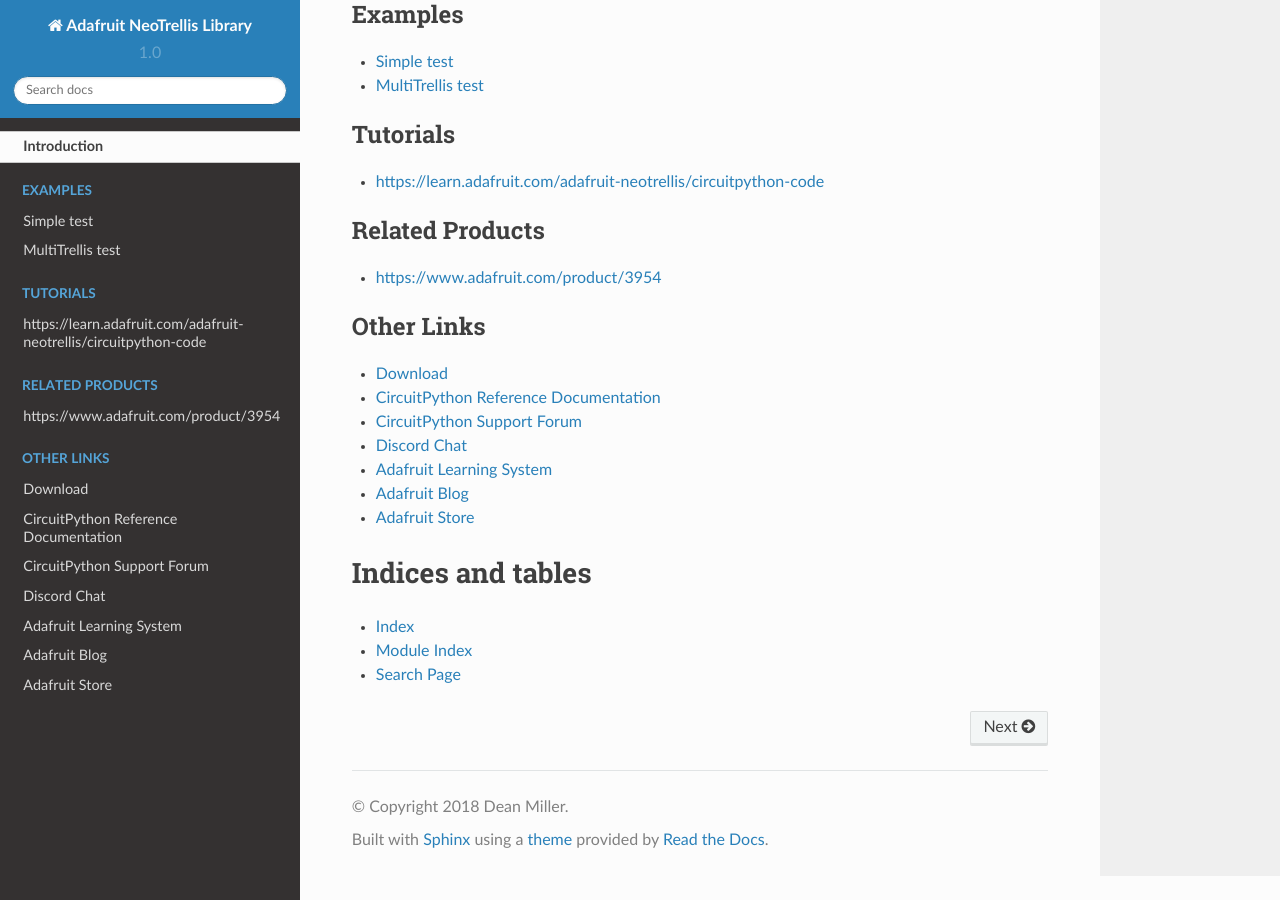
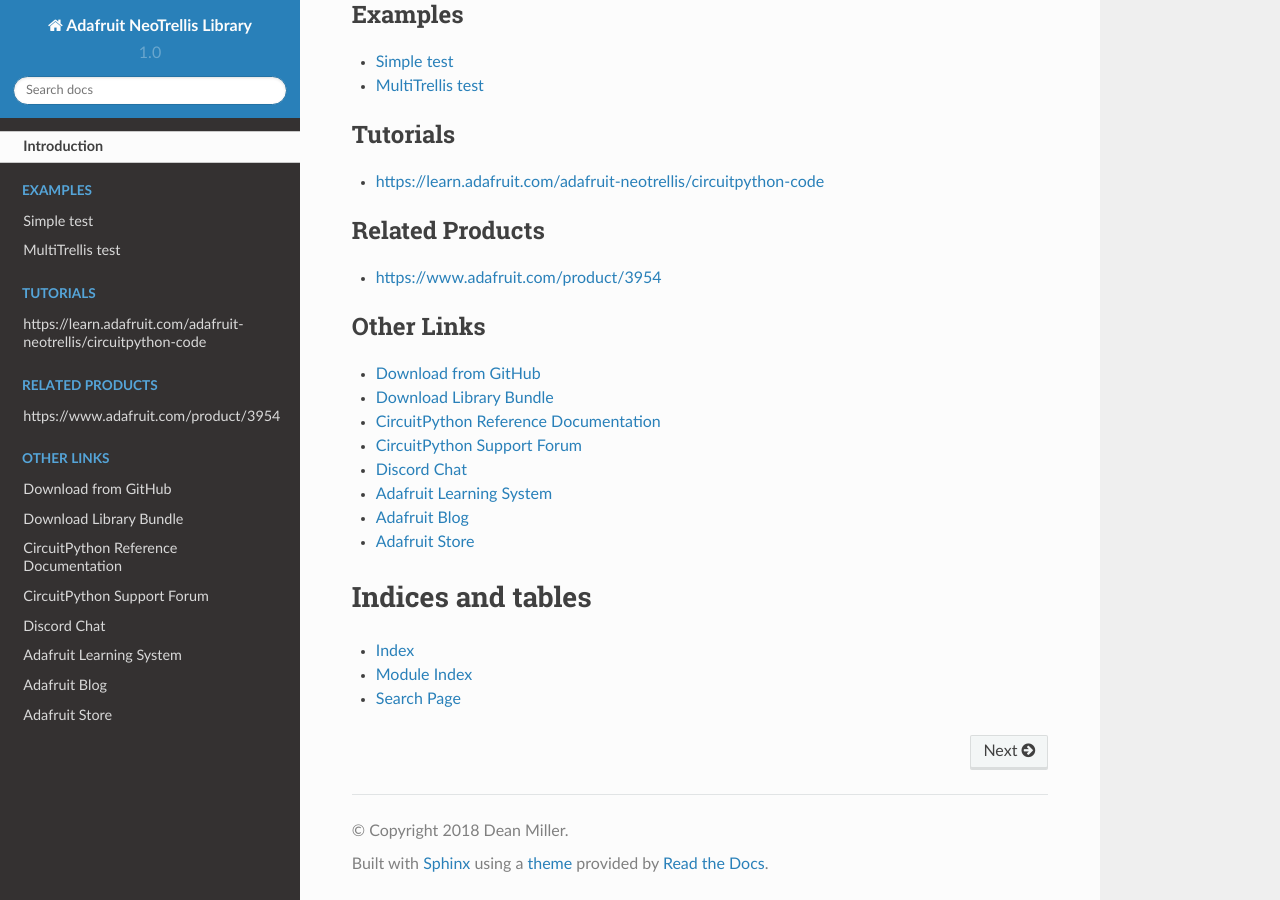
Before and after one commit to adafruit/Adafruit_CircuitPython_NeoTrellis, a Sphinx documentation site: the page built from docs/index.rst, in a window 1280 px wide and 900 px high, scrolled down 1491 px. Built offline with Sphinx 7.4.7 and the Read the Docs theme 2.0.0, drawn with Linux system fonts in a browser that asks for light colours.

Commit message:
Added cp.org link to index.rst

```diff
--- a/docs/index.rst
+++ b/docs/index.rst
@@ -34,7 +34,8 @@
 .. toctree::
     :caption: Other Links
 
-    Download <https://github.com/adafruit/adafruit_CircuitPython_NeoTrellis/releases/latest>
+    Download from GitHub <https://github.com/adafruit/adafruit_CircuitPython_NeoTrellis/releases/latest>
+    Download Library Bundle <https://circuitpython.org/libraries>
     CircuitPython Reference Documentation <https://docs.circuitpython.org>
     CircuitPython Support Forum <https://forums.adafruit.com/viewforum.php?f=60>
     Discord Chat <https://adafru.it/discord>
```
